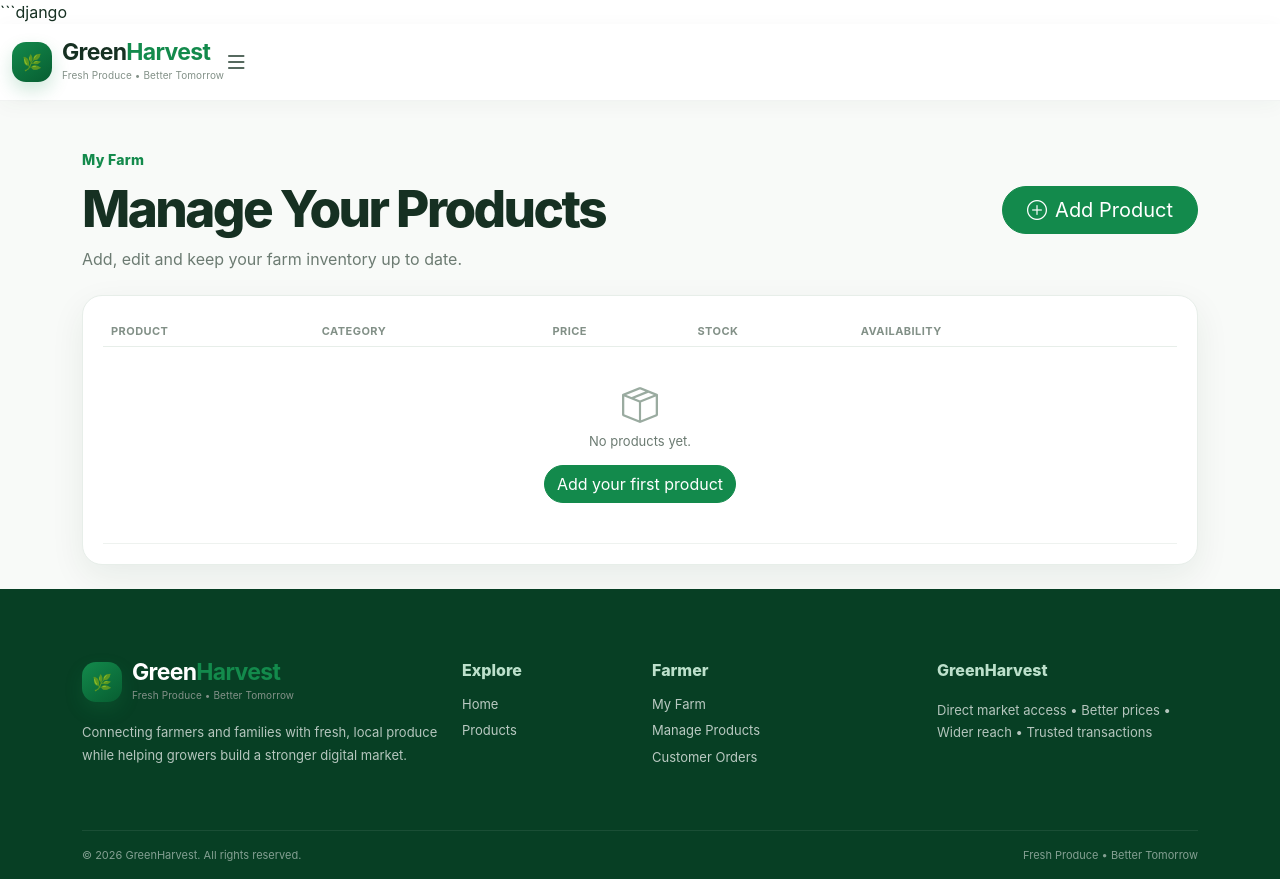
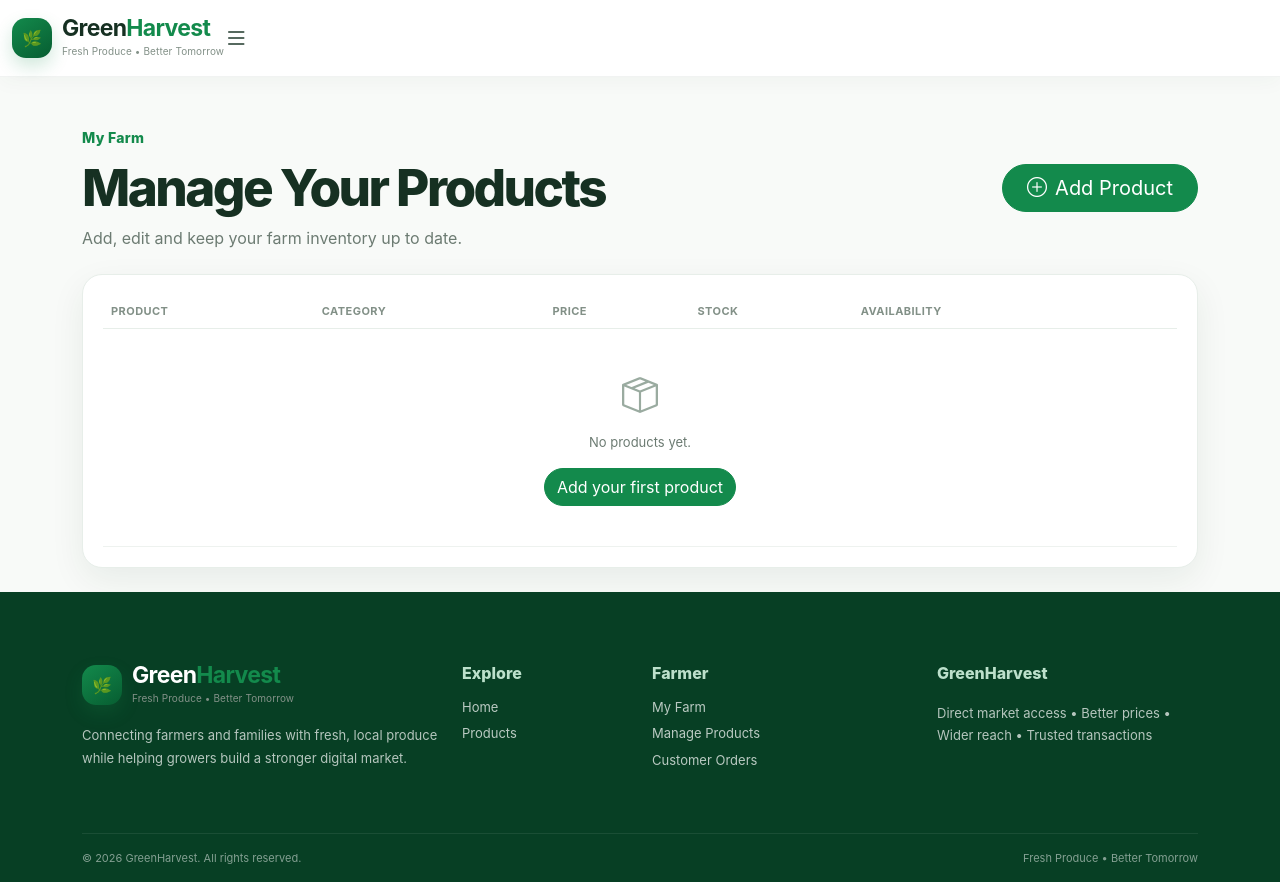
Before and after one commit to suryadass2123-code/GreenHarvest, a Django app: template templates/products/farmer_products.html in a window 1280 px wide. Run offline with Django 5.2, Linux system fonts and the light colour scheme; the template is opened without the code that fills it, so the values that code supplies are empty.

Commit message:
Remove stray django text from templates

````diff
--- a/templates/products/farmer_products.html
+++ b/templates/products/farmer_products.html
@@ -1,4 +1,4 @@
-```django
+
 {% extends 'base.html' %}
 {% load static %}
 
````
